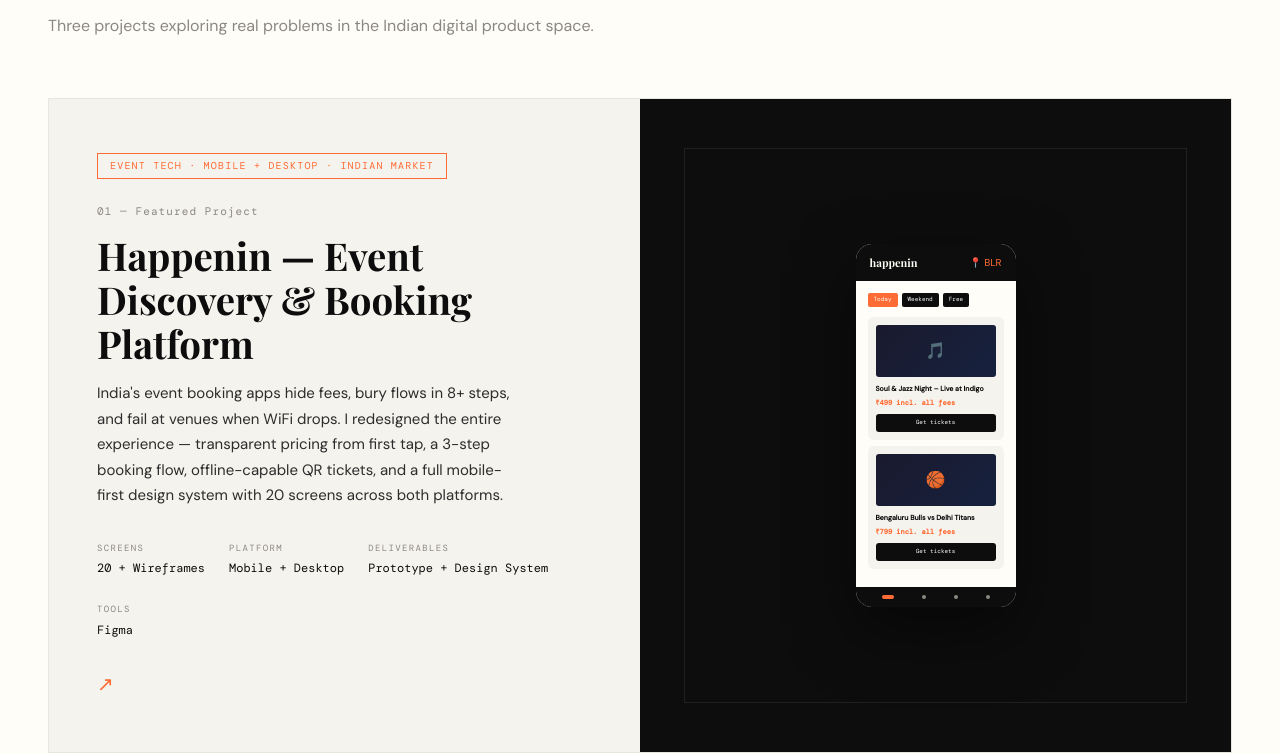
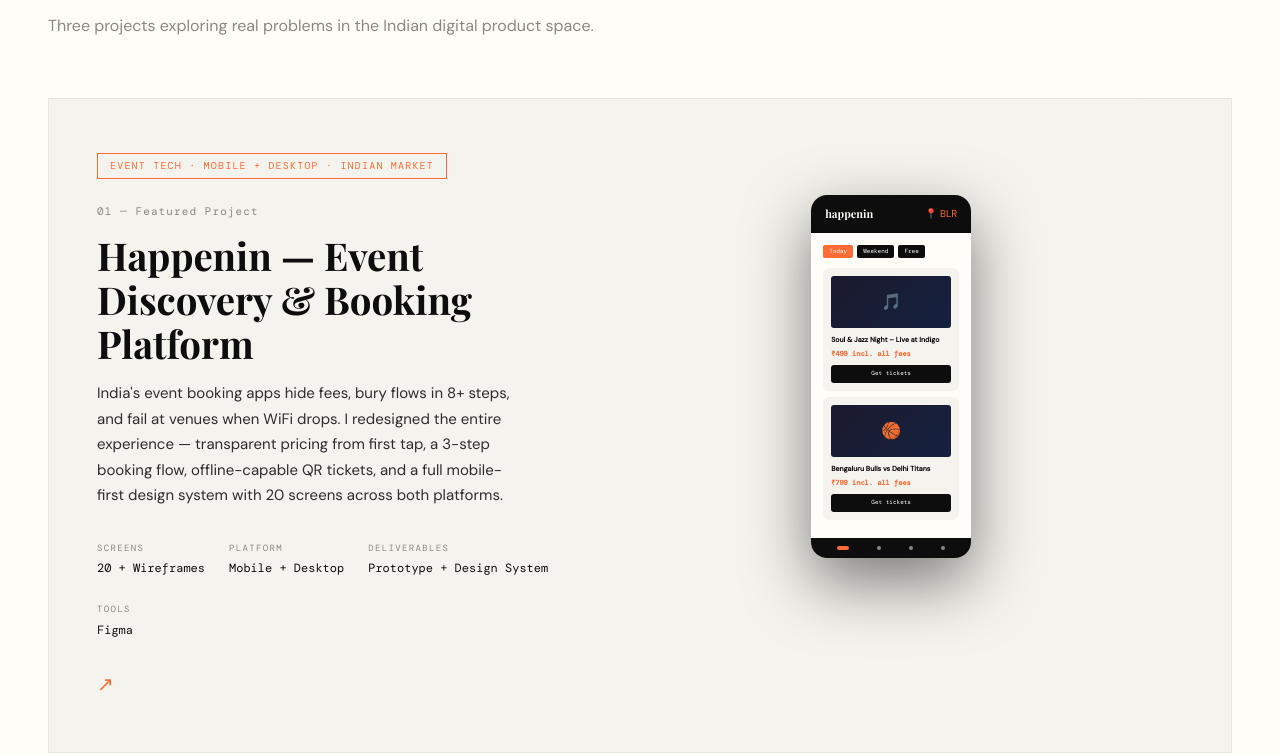
Before and after one commit to Punithraj-ks/punithraj22.github.io, a plain HTML site: page index.html in a window 1280 px wide. Shown: the part 1045-1799 px from the top of the page. Drawn offline with nearby package versions, Linux system fonts and the light colour scheme; a web font is replaced by a local one.

Commit message:
Update index.html

```diff
--- a/index.html
+++ b/index.html
@@ -480,14 +480,12 @@
     .case-card:hover .case-arrow { transform: translate(4px, -4px); }
 
     .case-visual {
-      background: var(--black);
-      display: flex;
-      align-items: center;
-      justify-content: center;
-      position: relative;
-      overflow: hidden;
-      min-height: 320px;
-    }
+  position: relative;
+  overflow: hidden;
+  min-height: 420px;
+  display: block;
+}
+
 
     .case-visual-inner {
       width: 85%;
```
